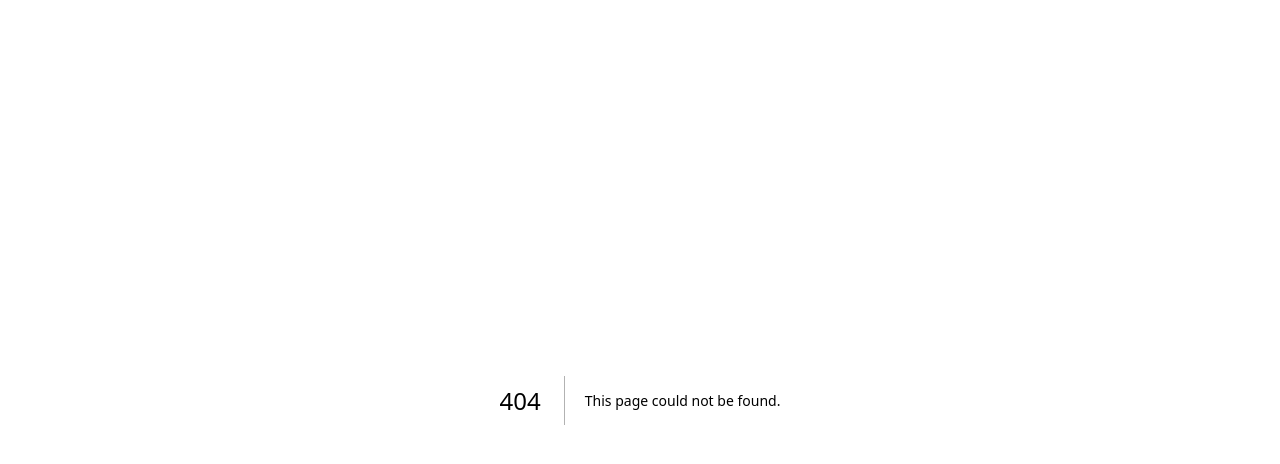
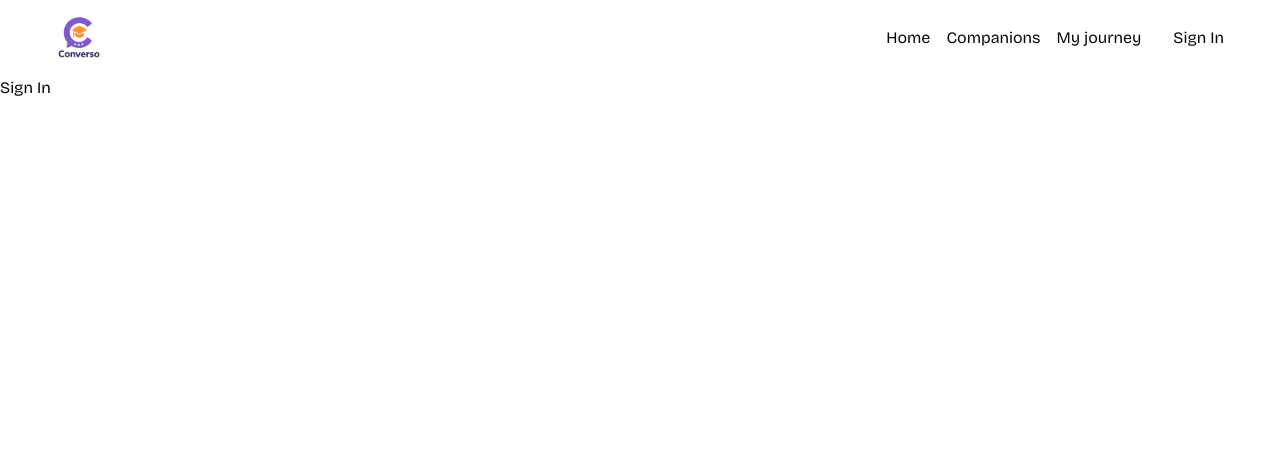
Before and after one commit to kaoutarell/LearningCompanionAI, a Next.js app: page /sign-in in a window 1280 px wide. Before the commit this address had no page. Shown: the top 464 px of the page. Built offline with nearby package versions, Linux system fonts and the light colour scheme.

Commit message:
implement navbar

```diff
--- /dev/null
+++ b/app/companions/[id]/page.tsx
@@ -0,0 +1,5 @@
+const CompanionSession = () => {
+  return <div>CompanionSession</div>;
+};
+
+export default CompanionSession;
--- /dev/null
+++ b/app/companions/new/page.tsx
@@ -0,0 +1,5 @@
+const newCompanion = () => {
+  return <div>newCompanion</div>;
+};
+
+export default newCompanion;
--- /dev/null
+++ b/app/companions/page.tsx
@@ -0,0 +1,5 @@
+const CompanionsLibrary = () => {
+  return <div>CompanionsLibrary</div>;
+};
+
+export default CompanionsLibrary;
--- a/app/layout.tsx
+++ b/app/layout.tsx
@@ -1,6 +1,7 @@
 import type { Metadata } from "next";
 import { Bricolage_Grotesque } from "next/font/google";
 import "./globals.css";
+import Navbar from "@/components/Navbar";
 
 const bricolage = Bricolage_Grotesque({
   variable: "--font-bricolage",
@@ -19,7 +20,10 @@
 }>) {
   return (
     <html lang="en">
-      <body className={`${bricolage.variable} antialiased`}>{children}</body>
+      <body className={`${bricolage.variable} antialiased`}>
+        <Navbar />
+        {children}
+      </body>
     </html>
   );
 }
--- /dev/null
+++ b/app/my-journey/page.tsx
@@ -0,0 +1,5 @@
+const Profile = () => {
+  return <div>Profile</div>;
+};
+
+export default Profile;
--- /dev/null
+++ b/app/sign-in/page.tsx
@@ -0,0 +1,7 @@
+import React from "react";
+
+const SignIn = () => {
+  return <div>Sign In</div>;
+};
+
+export default SignIn;
--- /dev/null
+++ b/app/subscription/page.tsx
@@ -0,0 +1,5 @@
+const Subscription = () => {
+  return <div>Subscription</div>;
+};
+
+export default Subscription;
--- /dev/null
+++ b/components/NavItems.tsx
@@ -0,0 +1,30 @@
+"use client"; // bcs it's rendered on the client side
+import Link from "next/link";
+import { usePathname } from "next/navigation";
+import { cn } from "@/lib/utils";
+
+const navItems = [
+  { label: "Home", href: "/" },
+  { label: "Companions", href: "/companions" },
+  { label: "My journey", href: "/my-journey" },
+];
+
+const NavItems = () => {
+  //use pathname hook : to be able to know which of the navitems are we currently on (active)
+  const pathname = usePathname();
+  return (
+    <nav className="flex items-center gap-4">
+      {navItems.map(({ label, href }) => (
+        <Link
+          href={href}
+          key={label}
+          className={cn(pathname === href && "text-primary font-semibold")}
+        >
+          {label}
+        </Link>
+      ))}
+    </nav>
+  );
+};
+
+export default NavItems;
--- /dev/null
+++ b/components/Navbar.tsx
@@ -0,0 +1,21 @@
+import Link from "next/link";
+import Image from "next/image";
+import NavItems from "./NavItems";
+
+const Navbar = () => {
+  return (
+    <nav className="navbar">
+      <Link href="/">
+        <div className="flex items-center gap-2 5 cursor-pointer">
+          <Image src="/images/logo.svg" alt="logo" width={46} height={44} />
+        </div>
+      </Link>
+      <div className="flex items-center gap-8">
+        <NavItems />
+        <p>Sign In</p>
+      </div>
+    </nav>
+  );
+};
+
+export default Navbar;
```
